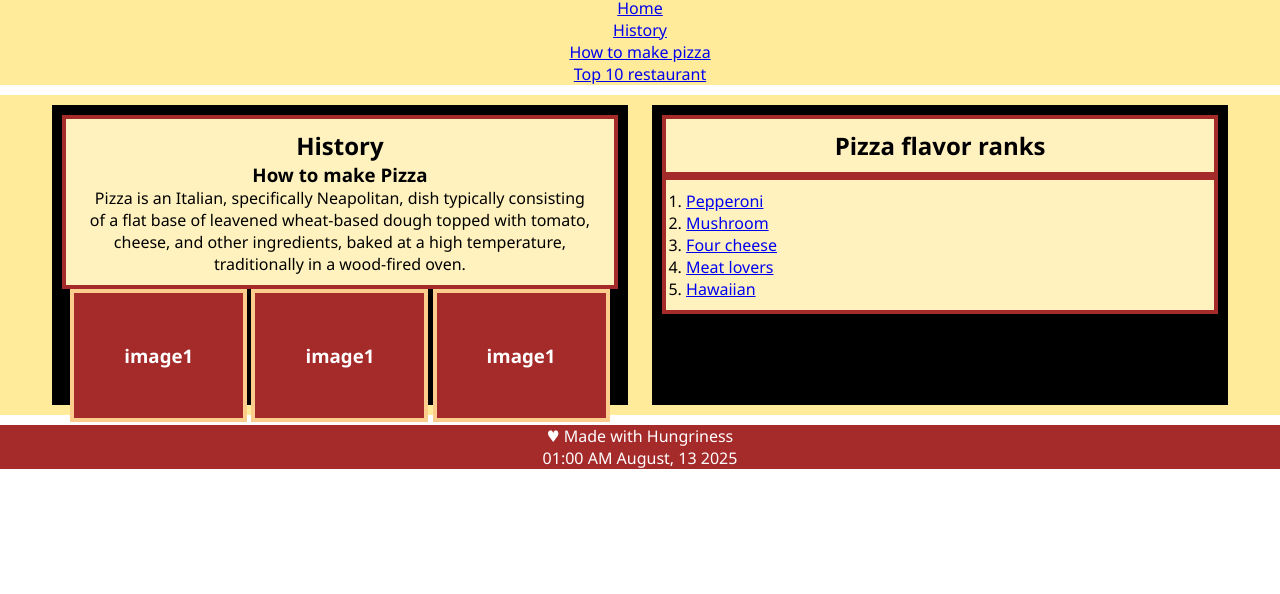
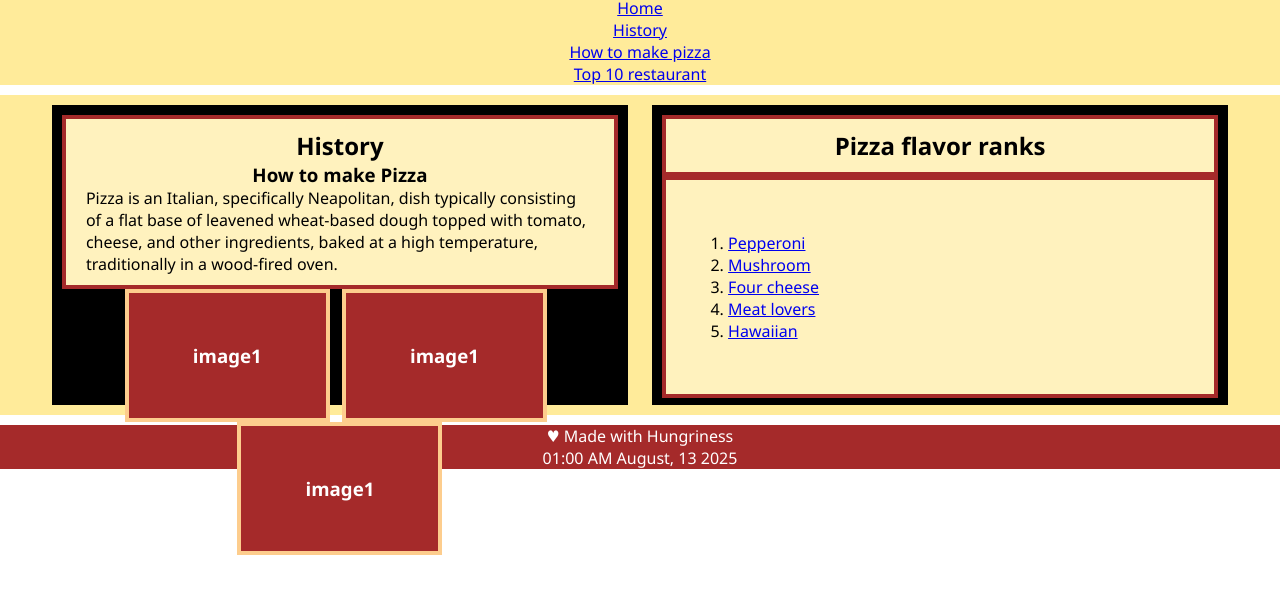
Before and after one commit to aibands/basic-html-css-example, a plain HTML site: page index.html in a window 1280 px wide. Shown: the part 40-634 px from the top of the page. Drawn offline with Linux system fonts and the light colour scheme.

Commit message:
update index.html and style.css

```diff
--- a/index.html
+++ b/index.html
@@ -53,7 +53,7 @@
 
                 <!--Right-bottom box-->
                 <article class="box">
-                    <div aria-label="Secondary navigation">
+                    <div aria-label="Secondary navigation" id="listrank">
                         <ol>
                             <li><a href="#">Pepperoni</a></li>
                             <li><a href="#">Mushroom</a></li>
--- a/style.css
+++ b/style.css
@@ -40,6 +40,10 @@ section {
     margin: 10px
 }
 
+section p {
+    text-align: left;
+}
+
 .box {
     background-color: rgb(255, 242, 190);
     text-align: center;
@@ -59,7 +63,16 @@ section {
     display: inline-block;
     border-style: solid;
     border-width: 4px;
-    padding: 50px;
+    padding: 50px 64px;
+    margin-right: 8px;
+}
+
+#img:last-child {
+    margin-right: 0px;
+}
+
+#listrank {
+    padding: 42px;
 }
 
 ol {
```
